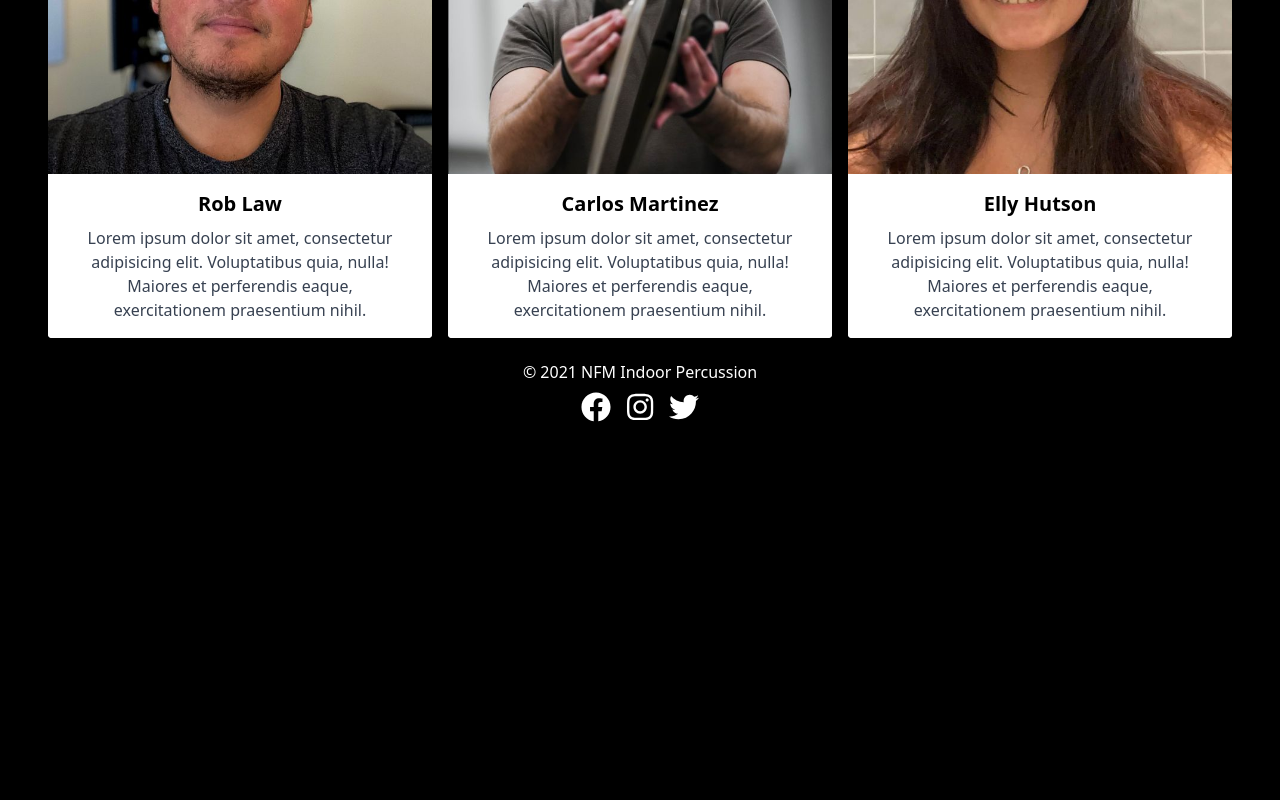
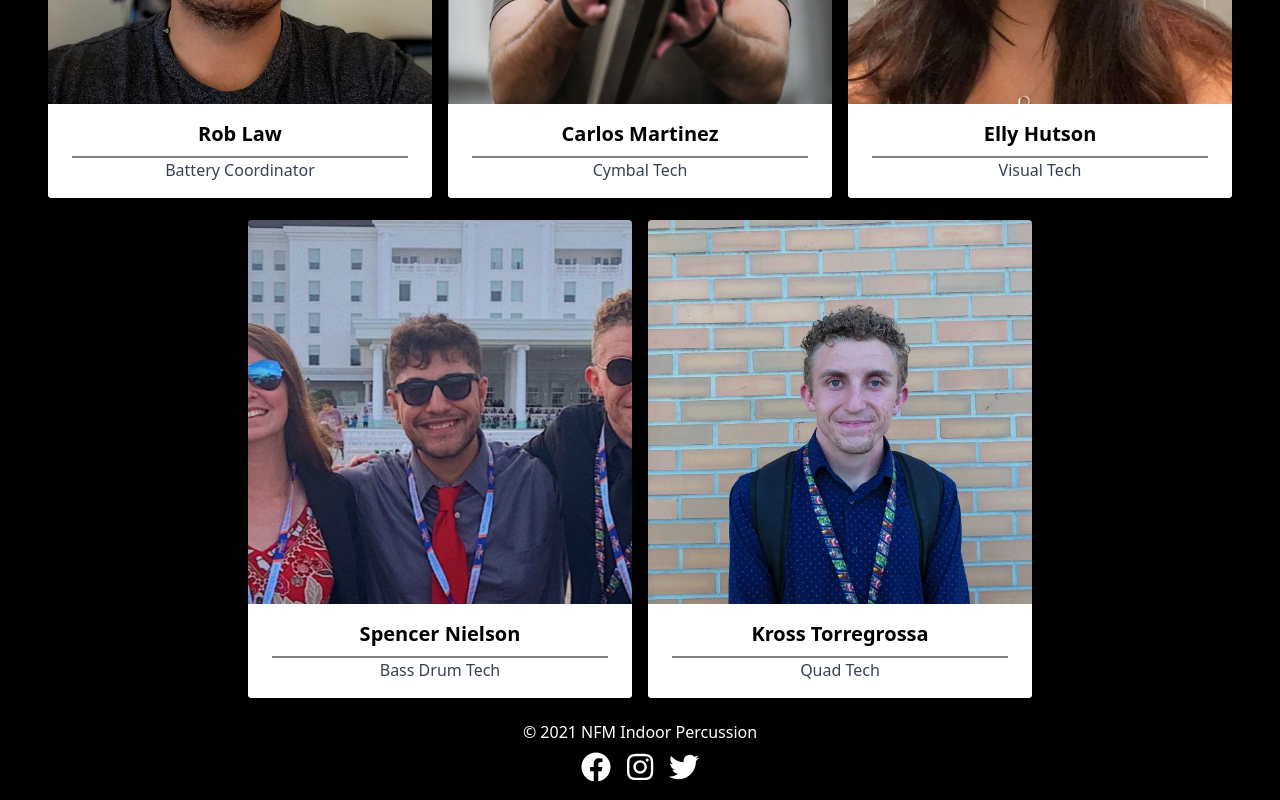
Before and after one commit to benjamindaniels21/NFM-Indoor-Site, a React (Create React App) app: page /staff in a window 1280 px wide. Shown: the part 956-1756 px from the top of the page. Before the commit the page ends 1396 px from the top, so only its background shows below. Built offline with nearby package versions, Linux system fonts and the light colour scheme.

Commit message:
more staff added, hr added, roles added

```diff
--- a/src/components/SliderData.js
+++ b/src/components/SliderData.js
@@ -4,35 +4,55 @@ export const SliderData = [
     image: "./photos/Charlie.jpg",
     name: "Charlie Lowe",
     bio: "",
+    role: "Snare Tech",
   },
   {
     id: 1,
     image: "./photos/Nick.jpg",
     name: "Nick McConnaughey",
     bio: "",
+    role: "Front Ensemble Coordinator",
   },
   {
     id: 2,
     image: "./photos/Sami.jpg",
     name: "Sami Maddox",
     bio: "",
+    role: "Visual Tech",
   },
   {
     id: 3,
     image: "./photos/Rob.jpg",
     name: "Rob Law",
     bio: "",
+    role: "Battery Coordinator",
   },
   {
     id: 4,
     image: "./photos/Carlos.jpg",
     name: "Carlos Martinez",
     bio: "",
+    role: "Cymbal Tech",
   },
   {
     id: 5,
     image: "./photos/Elly.jpg",
     name: "Elly Hutson",
     bio: "",
+    role: "Visual Tech",
+  },
+  {
+    id: 6,
+    image: "./photos/Spencer.jpg",
+    name: "Spencer Nielson",
+    bio: "",
+    role: "Bass Drum Tech",
+  },
+  {
+    id: 7,
+    image: "./photos/Kross.jpg",
+    name: "Kross Torregrossa",
+    bio: "",
+    role: "Quad Tech",
   },
 ];
--- a/src/components/Staff.jsx
+++ b/src/components/Staff.jsx
@@ -1,4 +1,5 @@
 import {SliderData} from "./SliderData";
+import "./hr.css";
 
 const Staff = () => {
 
@@ -8,12 +9,13 @@ const Staff = () => {
 
             {SliderData.map((slide) => {
                 return (
-                    <div class="flex-wrap max-w-sm rounded overflow-hidden shadow-lg bg-white m-2 inline-block">
+                    <div class="flex-wrap max-w-sm rounded overflow-hidden  shadow-inner-lg bg-white m-2 inline-block">
                         <img class="w-full h-auto" src={slide.image} alt="Sunset in the mountains" />
                         <div class="px-6 py-4 bg-white">
                             <div class="font-bold text-xl mb-2 bg-white">{slide.name}</div>
+                                <hr className="hr-black"/>
                                 <p class="text-gray-700 text-base bg-white">
-                                        Lorem ipsum dolor sit amet, consectetur adipisicing elit. Voluptatibus quia, nulla! Maiores et perferendis eaque, exercitationem praesentium nihil.
+                                        {slide.role}
                                 </p>
                         </div>
                     </div>
--- a/src/components/hr.css
+++ b/src/components/hr.css
@@ -1,3 +1,7 @@
 .hr-style {
   border: 1px solid white;
 }
+
+.hr-black {
+  border: 1px solid grey;
+}
```
Also changed, not shown: public/photos/Kross.jpg (added), public/photos/Spencer.jpg (added).
